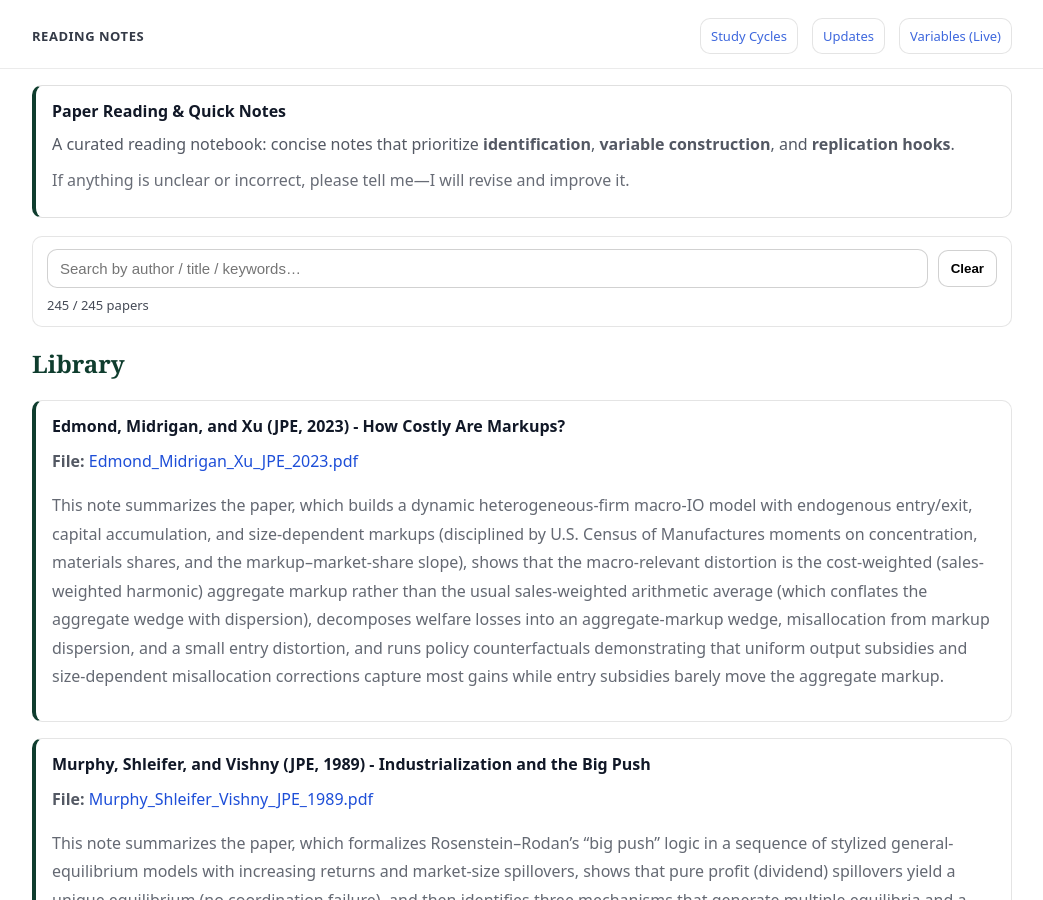
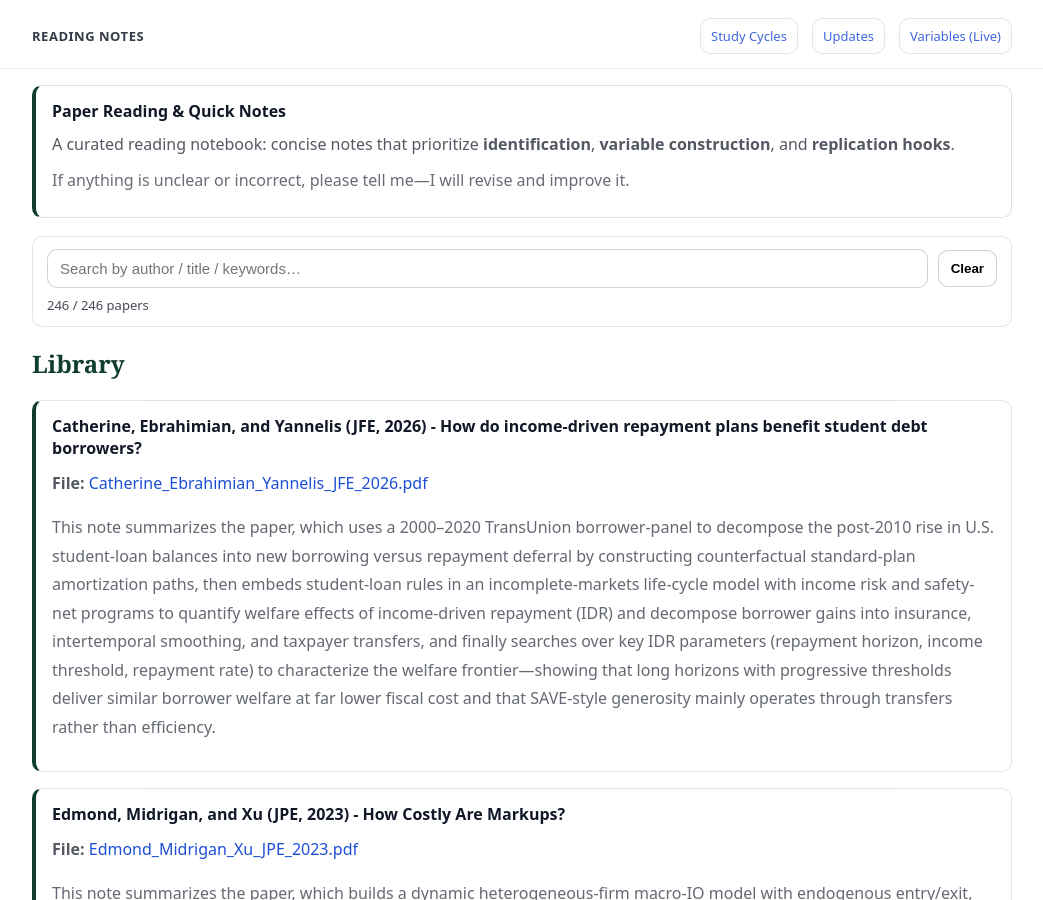
Before and after one commit to yaxinzn/study-archive, a Jekyll site: the page built from reading/index.md, in a window 1280 px wide and 900 px high. Shown: the whole window, without its empty margins (118-1161 px from the left). Built offline with Jekyll 4.4.1, drawn with Linux system fonts in a browser that asks for light colours.

Commit message:
Reading: add/update Catherine_Ebrahimian_Yannelis_JFE_2026.pdf

```diff
--- a/_data/reading.yml
+++ b/_data/reading.yml
@@ -1,3 +1,7 @@
+- title: "Catherine, Ebrahimian, and Yannelis (JFE, 2026) - How do income-driven repayment plans benefit student debt borrowers?"
+  file: "Catherine_Ebrahimian_Yannelis_JFE_2026.pdf"
+  desc: "This note summarizes the paper, which uses a 2000–2020 TransUnion borrower-panel to decompose the post-2010 rise in U.S. student-loan balances into new borrowing versus repayment deferral by constructing counterfactual standard-plan amortization paths, then embeds student-loan rules in an incomplete-markets life-cycle model with income risk and safety-net programs to quantify welfare effects of income-driven repayment (IDR) and decompose borrower gains into insurance, intertemporal smoothing, and taxpayer transfers, and finally searches over key IDR parameters (repayment horizon, income threshold, repayment rate) to characterize the welfare frontier—showing that long horizons with progressive thresholds deliver similar borrower welfare at far lower fiscal cost and that SAVE-style generosity mainly operates through transfers rather than efficiency."
+
 - title: "Edmond, Midrigan, and Xu (JPE, 2023) - How Costly Are Markups?"
   file: "Edmond_Midrigan_Xu_JPE_2023.pdf"
   desc: "This note summarizes the paper, which builds a dynamic heterogeneous-firm macro-IO model with endogenous entry/exit, capital accumulation, and size-dependent markups (disciplined by U.S. Census of Manufactures moments on concentration, materials shares, and the markup–market-share slope), shows that the macro-relevant distortion is the cost-weighted (sales-weighted harmonic) aggregate markup rather than the usual sales-weighted arithmetic average (which conflates the aggregate wedge with dispersion), decomposes welfare losses into an aggregate-markup wedge, misallocation from markup dispersion, and a small entry distortion, and runs policy counterfactuals demonstrating that uniform output subsidies and size-dependent misallocation corrections capture most gains while entry subsidies barely move the aggregate markup."
```
Also changed, not shown: 1 other file.
